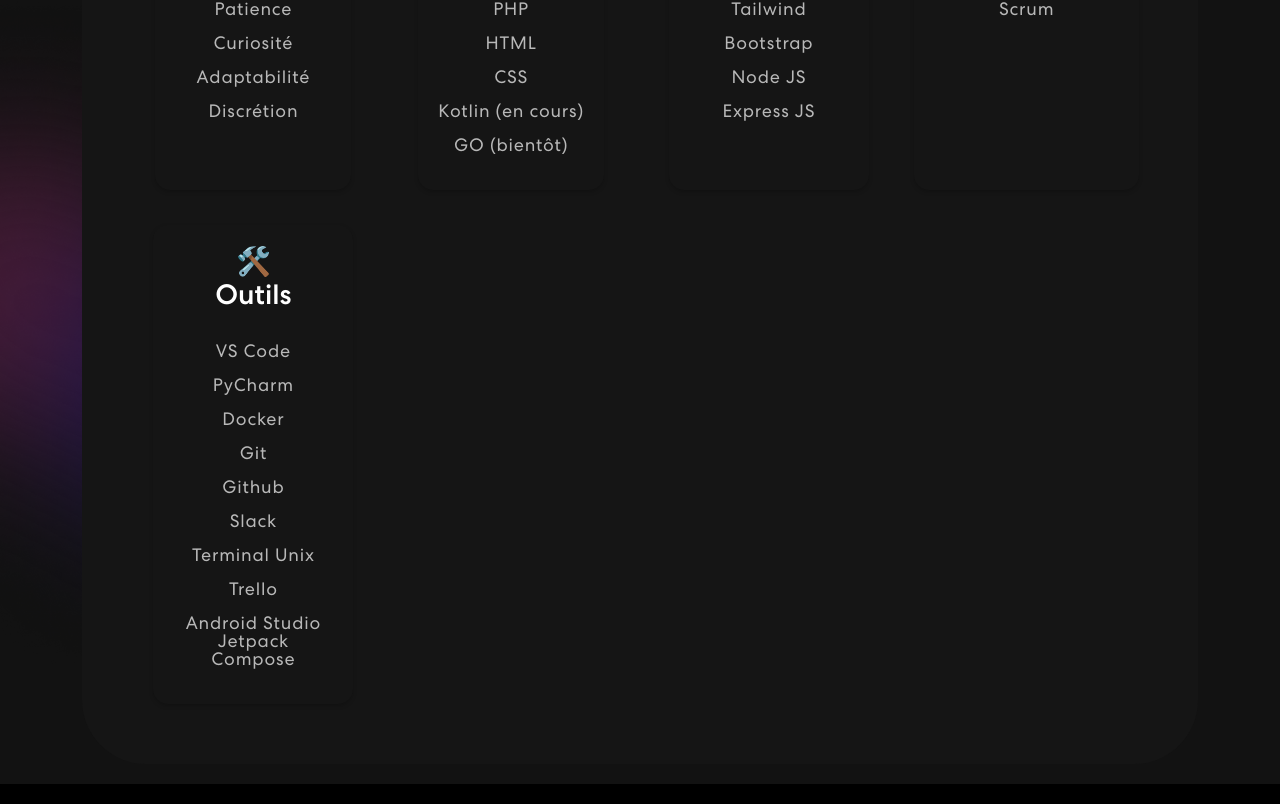
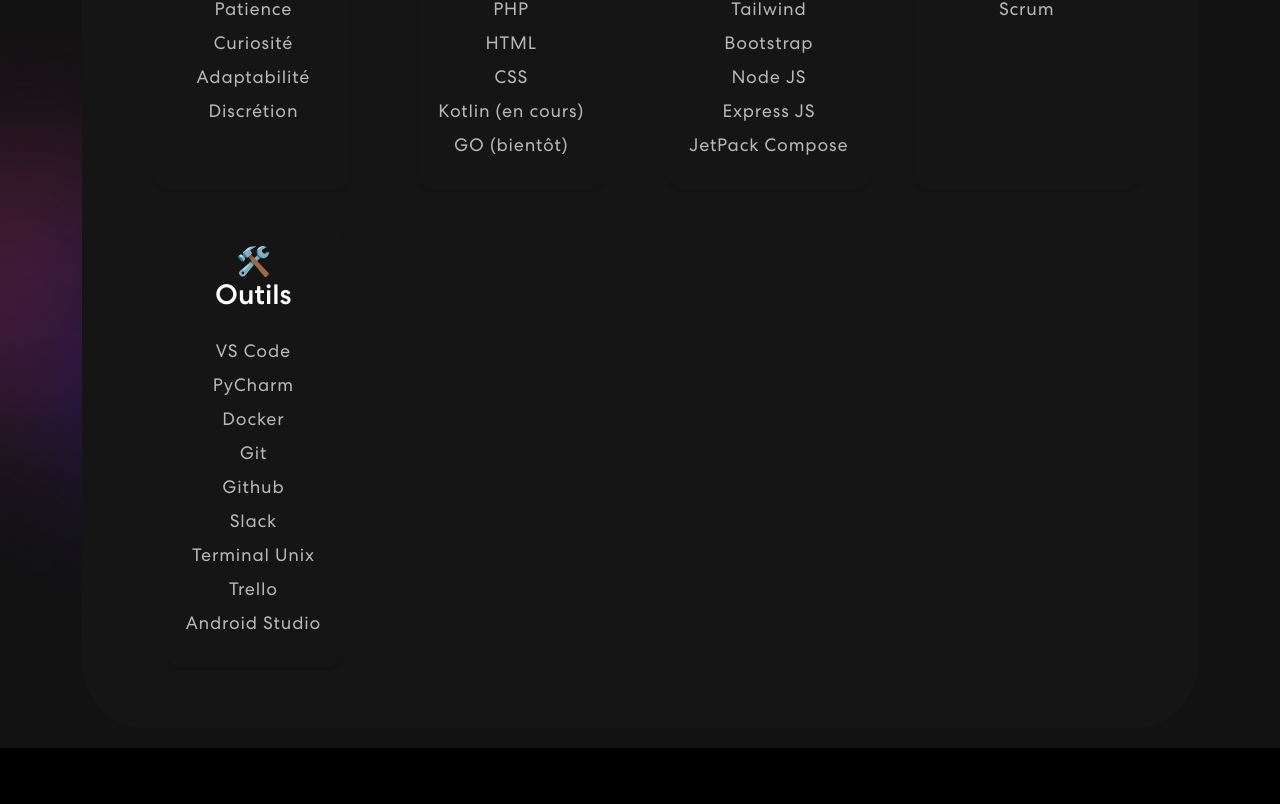
Before and after one commit to ArayaMegh/Portfolio, a React (Create React App) app: page / in a window 1280 px wide. Shown: the part 1096-1900 px from the top of the page. Built offline with nearby package versions, Linux system fonts and the light colour scheme.

Commit message:
modif : skills

```diff
--- a/src/components/Skills.js
+++ b/src/components/Skills.js
@@ -6,9 +6,9 @@
     const skillsList = [
         { symbol: '🤝', name: 'Soft skills', items: ["Travail en équipe", "Empathie", "Patience", "Curiosité", "Adaptabilité", "Discrétion"] },
         { symbol: '💻', name: 'Langages', items: ['JavaScript', 'Python', 'PHP', 'HTML', 'CSS', "Kotlin (en cours)", 'GO (bientôt)'] },
-        { symbol: '📚', name: 'Frameworks', items: ['React JS', 'Laravel', 'Tailwind', 'Bootstrap', 'Node JS', 'Express JS'] },
+        { symbol: '📚', name: 'Frameworks', items: ['React JS', 'Laravel', 'Tailwind', 'Bootstrap', 'Node JS', 'Express JS', 'JetPack Compose'] },
         { symbol: '⚙️', name: 'Méthodologie', items: ['Agile', 'Kanban', 'Scrum'] },
-        { symbol: '🛠️', name: 'Outils', items: ['VS Code', 'PyCharm', 'Docker', 'Git', 'Github', 'Slack', "Terminal Unix", "Trello", "Android Studio Jetpack Compose"] }
+        { symbol: '🛠️', name: 'Outils', items: ['VS Code', 'PyCharm', 'Docker', 'Git', 'Github', 'Slack', "Terminal Unix", "Trello", "Android Studio"] }
     ]
 
     return (
```
